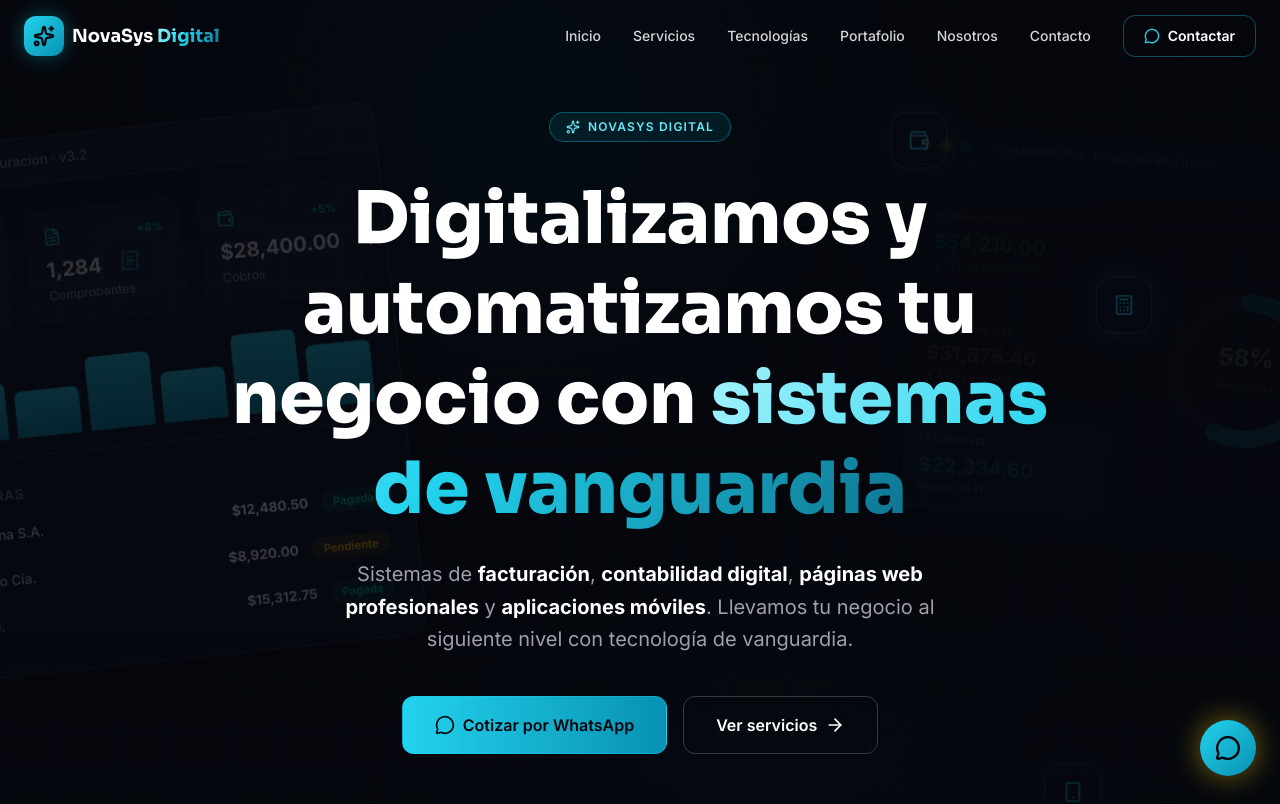
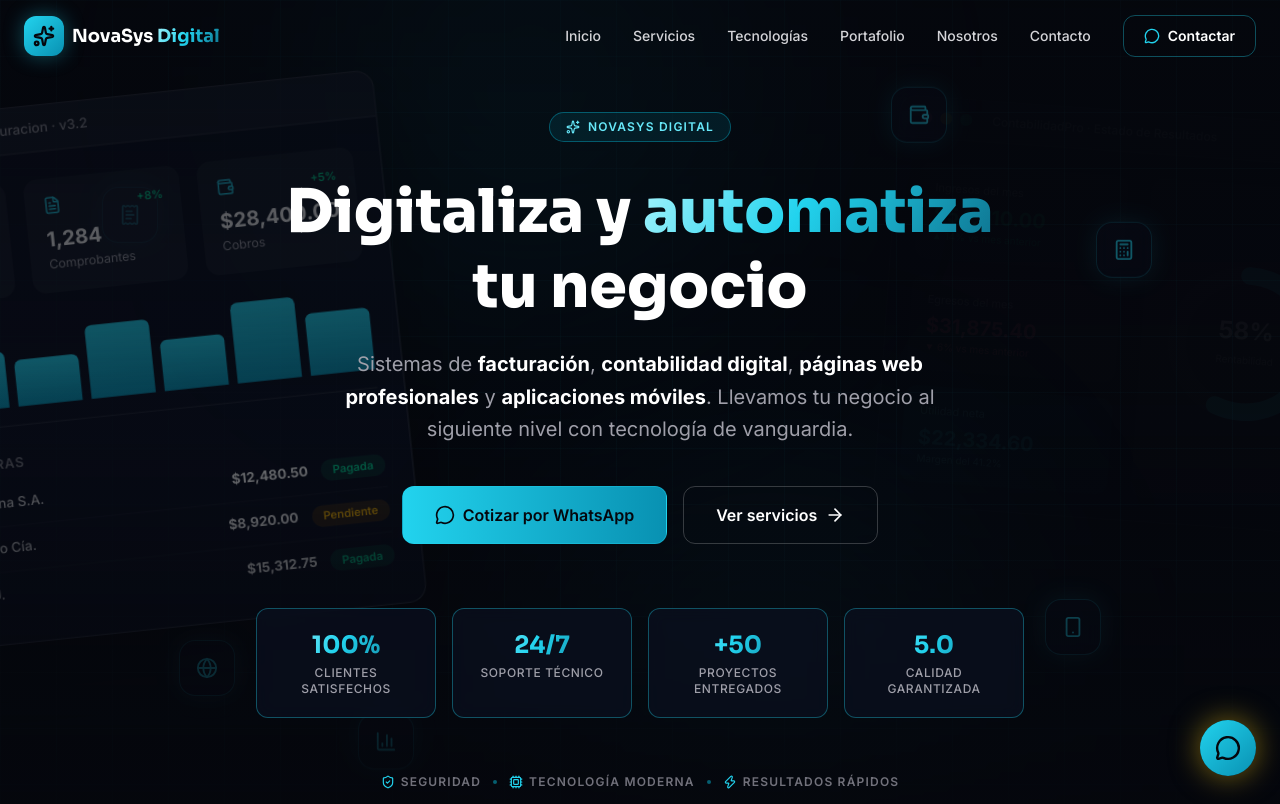
Before and after one commit to ivansaenz482/ivan-teneta-web, a React (Vite) app: page / in a window 1280 px wide. Shown: the top 804 px of the page. Built offline with nearby package versions, Linux system fonts and the light colour scheme.

Commit message:
feat: titular corto, fondo mas visible y nueva imagen de pagina web

```diff
--- a/src/components/Hero.tsx
+++ b/src/components/Hero.tsx
@@ -43,10 +43,9 @@
           initial={{ opacity: 0, y: 24 }}
           animate={{ opacity: 1, y: 0 }}
           transition={{ duration: 0.7, delay: 0.1 }}
-          className="mt-8 max-w-4xl font-display text-4xl font-extrabold leading-tight text-white sm:text-6xl lg:text-7xl"
+          className="mt-8 max-w-3xl font-display text-4xl font-extrabold leading-tight text-white sm:text-6xl lg:text-6xl"
         >
-          Digitalizamos y automatizamos tu negocio con{' '}
-          <span className="text-aqua-gradient">sistemas de vanguardia</span>
+          Digitaliza y <span className="text-aqua-gradient">automatiza</span> tu negocio
         </motion.h1>
 
         <motion.p
--- a/src/components/HeroBackdrop.tsx
+++ b/src/components/HeroBackdrop.tsx
@@ -267,7 +267,7 @@
         </motion.div>
       </AnimatePresence>
 
-      <div className="absolute inset-0 bg-gradient-to-b from-ink-950/80 via-ink-950/70 to-ink-950" />
+      <div className="absolute inset-0 bg-gradient-to-b from-ink-950/70 via-ink-950/50 to-ink-950" />
     </div>
   )
 }
```
Also changed, not shown: public/images/project3.jpg.
